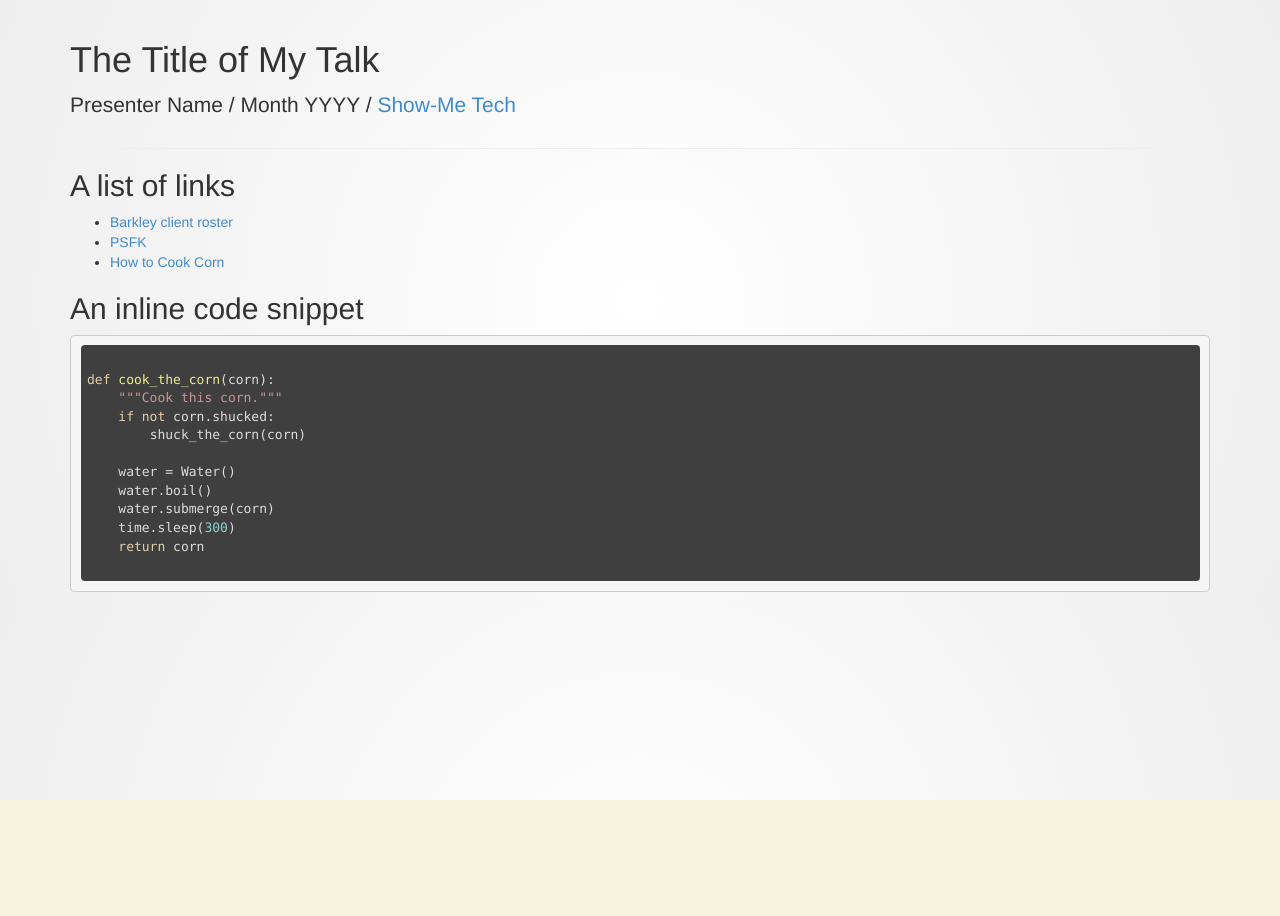
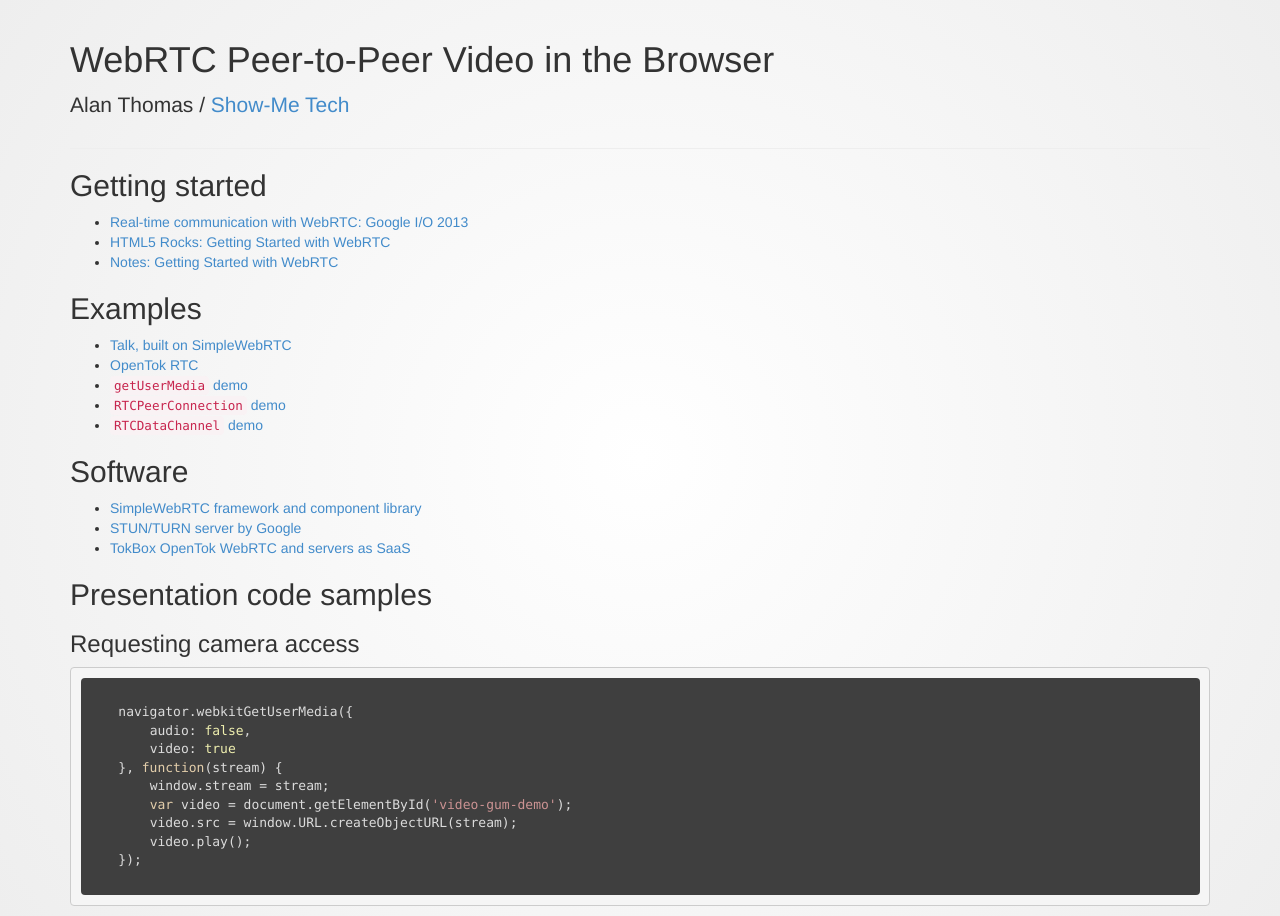
Before and after one commit to BarkleyUS/showmetech, a plain HTML site: page talks/alan_thomas-webrtc_peer_to_peer_video_in_the_browser/resources.html in a window 1280 px wide. Before the commit the page ends 800 px from the top, so only its background shows below. Drawn offline with Linux system fonts and the light colour scheme.

Commit message:
create webrtc resources page

```diff
--- a/talks/alan_thomas-webrtc_peer_to_peer_video_in_the_browser/resources.html
+++ b/talks/alan_thomas-webrtc_peer_to_peer_video_in_the_browser/resources.html
@@ -15,37 +15,56 @@
         <div class="container">
 
             <div class="page-header">
-                <h1>The Title of My Talk</h1>
+                <h1>WebRTC Peer-to-Peer Video in the Browser</h1>
                 <p class="lead">
-                    Presenter Name /
-                    Month YYYY /
+                    Alan Thomas /
                     <a href="http://barkleyus.github.io/showmetech/">Show-Me Tech</a>
                 </p>
             </div>
 
             <section>
-                <h2>A list of links</h2>
+                <h2>Getting started</h2>
                 <ul>
-                    <li><a href="http://barkleyus.com/Clients/show">Barkley client roster</a></li>
-                    <li><a href="http://www.psfk.com/">PSFK</a></li>
-                    <li><a href="http://www.wikihow.com/Cook-Corn">How to Cook Corn</a></li>
+                    <li><a href="http://youtu.be/p2HzZkd2A40">Real-time communication with WebRTC: Google I/O 2013</a></li>
+                    <li><a href="http://www.html5rocks.com/en/tutorials/webrtc/basics/">HTML5 Rocks: Getting Started with WebRTC</a></li>
+                    <li><a href="https://docs.google.com/document/d/1GpVqJWxvJ58w6K8Ey-p1BOn6zIABWTj4URiY26d910o/edit">Notes: Getting Started with WebRTC</a></li>
                 </ul>
             </section>
 
             <section>
-                <h2>An inline code snippet</h2>
-                <pre><code class="python">
-def cook_the_corn(corn):
-    """Cook this corn."""
-    if not corn.shucked:
-        shuck_the_corn(corn)
+                <h2>Examples</h2>
+                <ul>
+                    <li><a href="https://talky.io/">Talk, built on SimpleWebRTC</a></li>
+                    <li><a href="https://opentokrtc.com/">OpenTok RTC</a></li>
+                    <li><a href="http://simpl.info/getusermedia/"><code>getUserMedia</code> demo</a></li>
+                    <li><a href="http://simpl.info/rtcpeerconnection/"><code>RTCPeerConnection</code> demo</a></li>
+                    <li><a href="http://simpl.info/rtcdatachannel/"><code>RTCDataChannel</code> demo</a></li>
+                </ul>
+            </section>
 
-    water = Water()
-    water.boil()
-    water.submerge(corn)
-    time.sleep(300)
-    return corn
-                </code></pre>
+            <section>
+                <h2>Software</h2>
+                <ul>
+                    <li><a href="http://simplewebrtc.com/">SimpleWebRTC framework and component library</a></li>
+                    <li><a href="https://code.google.com/p/rfc5766-turn-server/">STUN/TURN server by Google</a></li>
+                    <li><a href="http://tokbox.com/opentok">TokBox OpenTok WebRTC and servers as SaaS</a></li>
+                </ul>
+            </section>
+
+            <section>
+                <h2>Presentation code samples</h2>
+                <h3>Requesting camera access</h3>
+                    <pre><code class="javascript">
+    navigator.webkitGetUserMedia({
+        audio: false,
+        video: true
+    }, function(stream) {
+        window.stream = stream;
+        var video = document.getElementById('video-gum-demo');
+        video.src = window.URL.createObjectURL(stream);
+        video.play();
+    });
+                    </code></pre>
             </section>
 
         </div>
```
